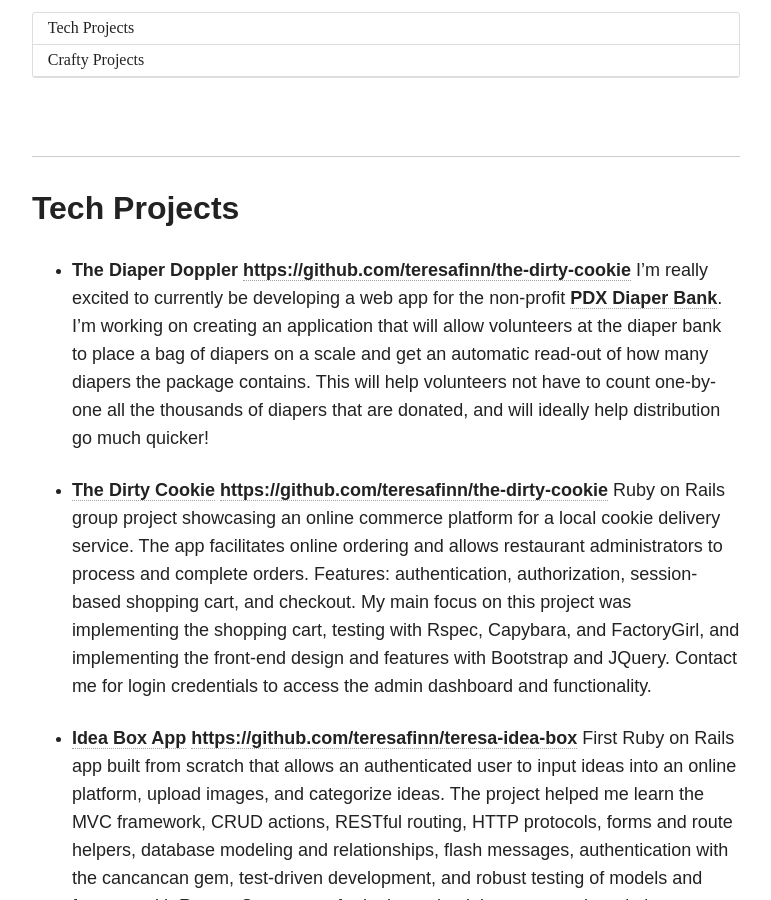
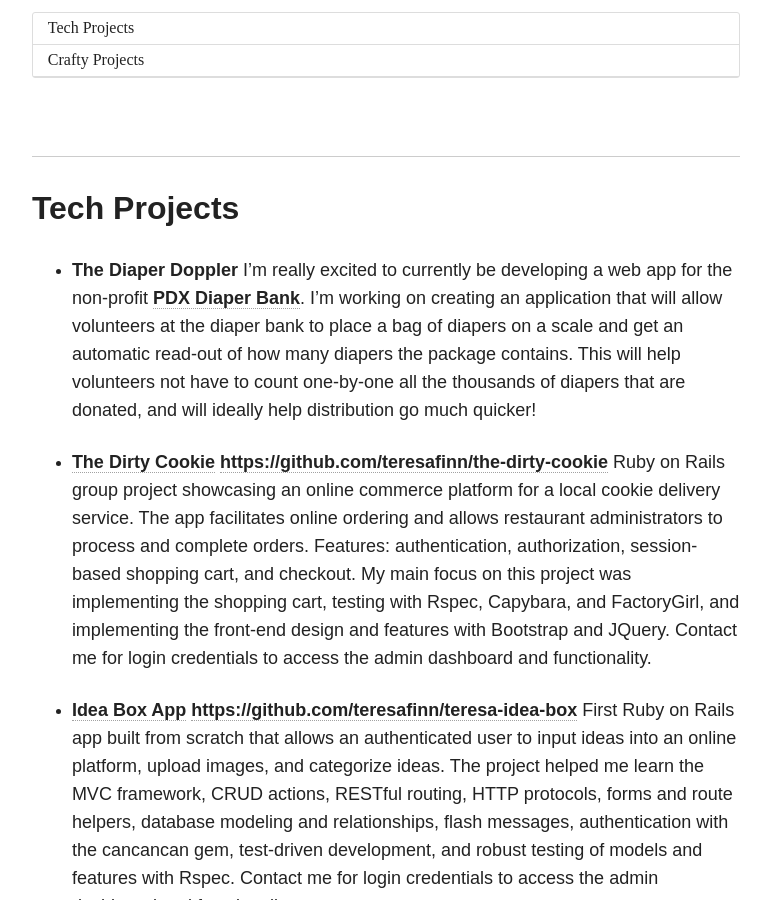
Before and after one commit to teresafinn/teresafinn.github.io, a Jekyll site: the page built from projects/index.md, in a window 1280 px wide and 900 px high, scrolled down 667 px. Shown: the whole window, without its empty margins (254-1025 px from the left). Built offline with Jekyll 4.4.1, drawn with Linux system fonts in a browser that asks for light colours; nearby versions of some CDN libraries.

Commit message:
Remove mislink

```diff
--- a/projects/index.md
+++ b/projects/index.md
@@ -21,7 +21,7 @@
 ## Tech Projects
 * **The Diaper Doppler**
 <!-- (http://diaper-doppler.herokuapp.com) -->
-[**https://github.com/teresafinn/the-dirty-cookie**](https://github.com/teresafinn/the-dirty-cookie)
+<!-- [**https://github.com/teresafinn/the-dirty-cookie**](https://github.com/teresafinn/the-dirty-cookie) -->
 I'm really excited to currently be developing a web app for the non-profit [**PDX Diaper Bank**](www.pdxdiaperbank.org/). I'm working on creating an application that will allow volunteers at the diaper bank to place a bag of diapers on a scale and get an automatic read-out of how many diapers the package contains. This will help volunteers not have to count one-by-one all the thousands of diapers that are donated, and will ideally help distribution go much quicker!
 
 * [**The Dirty Cookie**](http://dirty-cookie.herokuapp.com)
```
